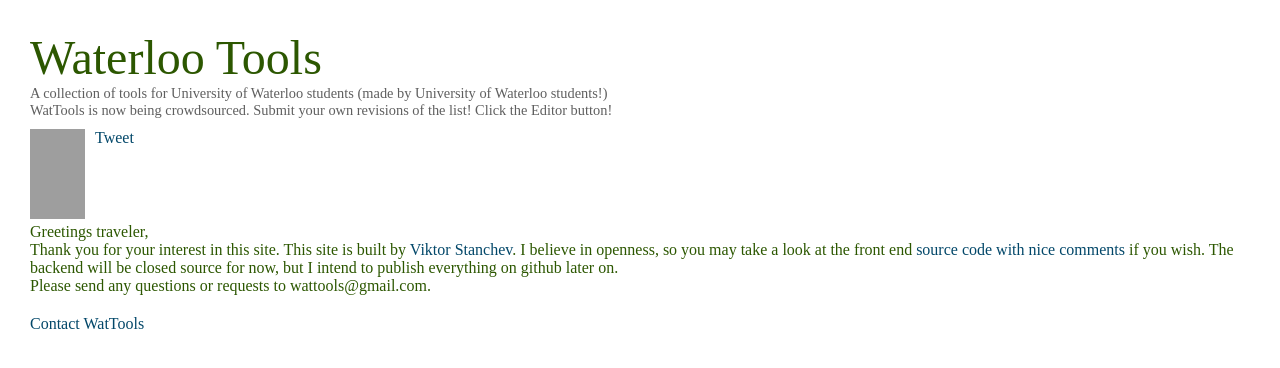
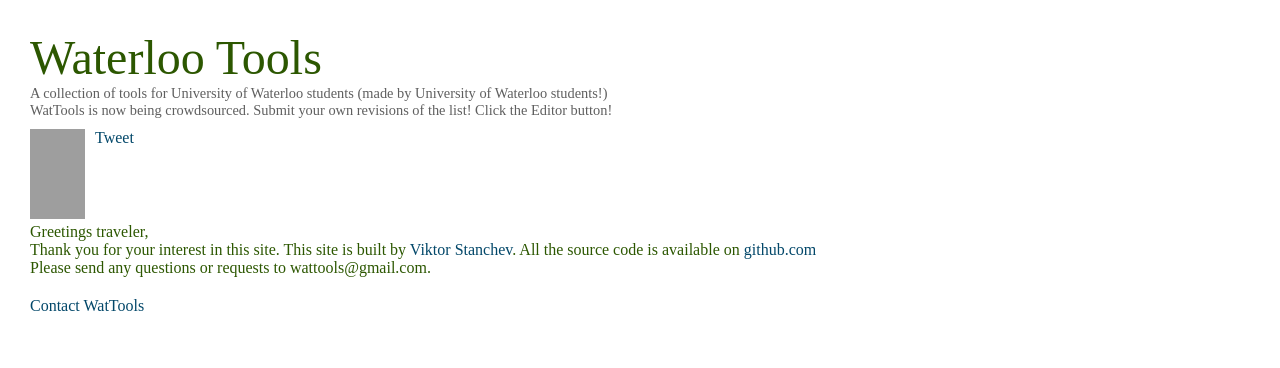
Before and after one commit to vikstrous/WatTools, a PHP site: page /contact.php in a window 1280 px wide. Shown: the top 368 px of the page. Run offline with PHP 8.4, Linux system fonts and the light colour scheme; some libraries are stand-ins or nearby versions; grey boxes are pictures that could not be loaded.

Commit message:
updated contact

```diff
--- a/contact.php
+++ b/contact.php
@@ -1,9 +1,7 @@
 <?php require('pre.php');?>
   <div id="content">
 
-    <div>Greetings traveler, <br/>Thank you for your interest in this site. This site is built by <a href="http://viktorstanchev.com">Viktor Stanchev</a>. I believe in openness, so you
-    may take a look at the front end <a href="doc.html">source code with nice comments</a> if you wish. The backend will be
-    closed source for now, but I intend to publish everything on github later on.</div>
+    <div>Greetings traveler, <br/>Thank you for your interest in this site. This site is built by <a href="http://viktorstanchev.com">Viktor Stanchev</a>. All the source code is available on <a href="http://github.com/vikstrous/WatTools">github.com</a></div>
     <div><noscript><div class="noscript">Please enable javascript to view the email address. This is done to avoid spam.</div></noscript>
     Please send any questions or requests to <script>document.write('wattools'+String.fromCharCode(64)+'gmail.com');</script>.
     </div>
```
